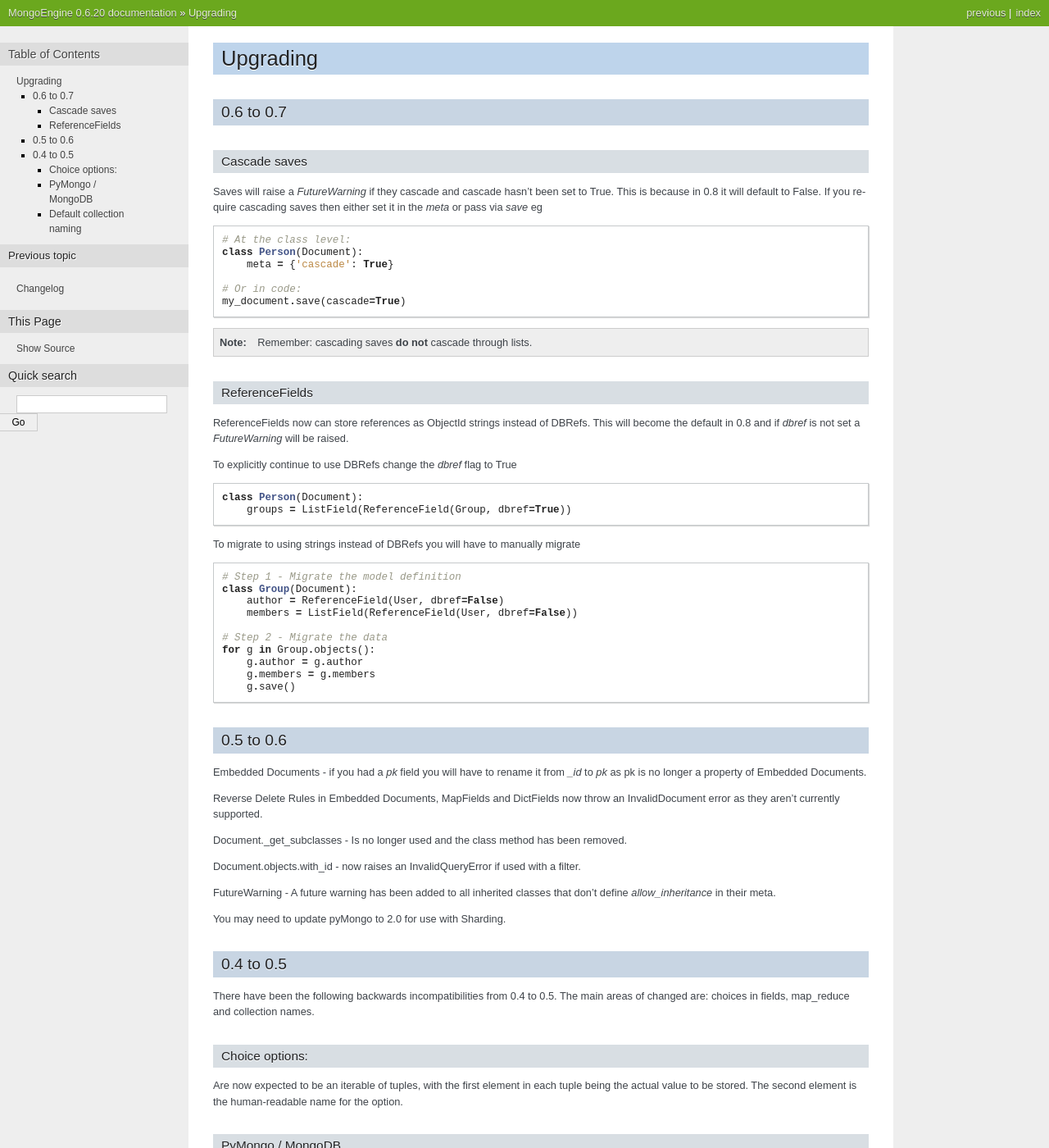
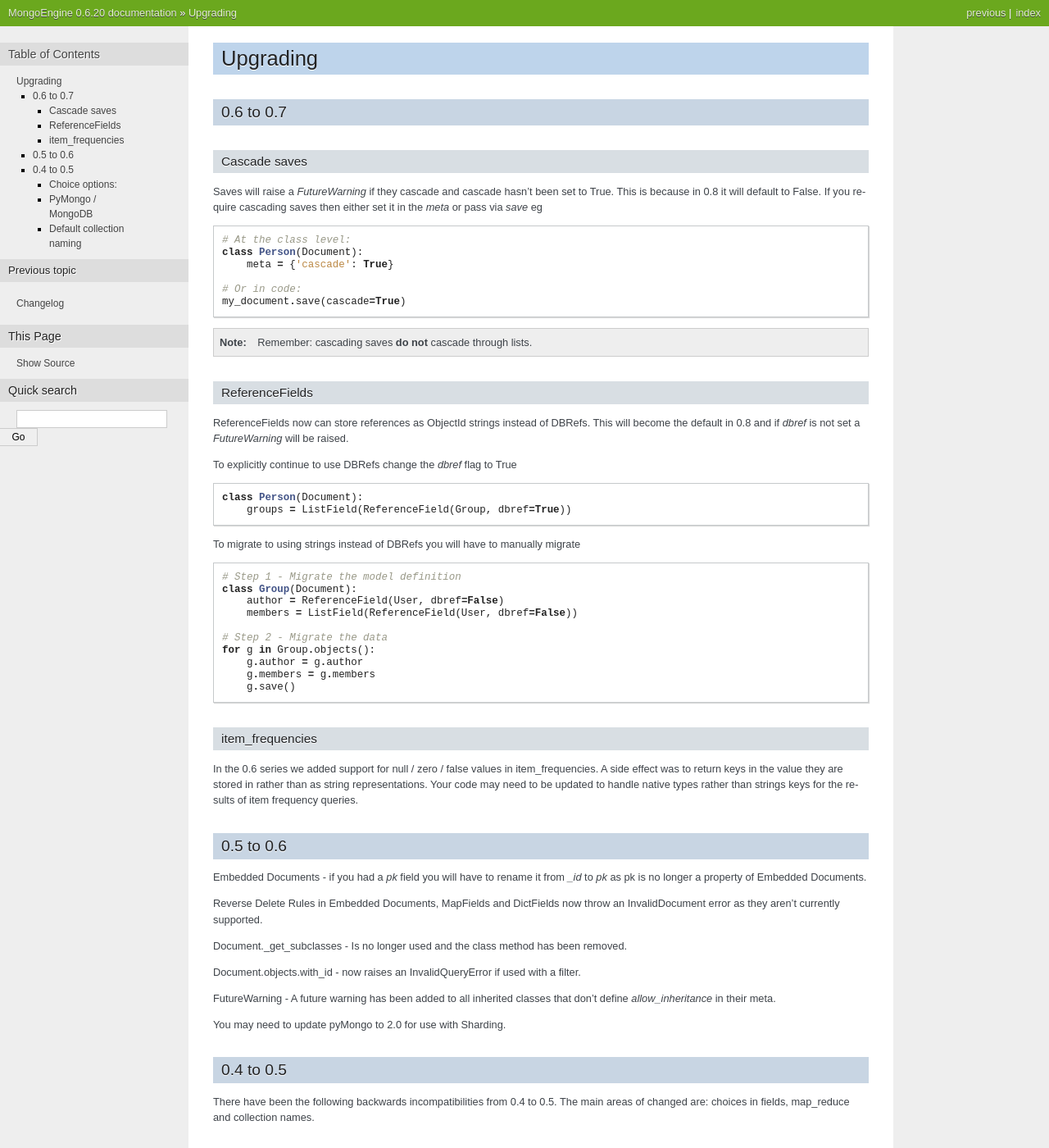
Before and after one commit to MongoEngine/mongoengine, a Sphinx documentation site: the page built from docs/upgrade.rst, in a window 1280 px wide and 1400 px high. Shown: the whole window at 82% size. Built offline with Sphinx 7.4.7, drawn with Linux system fonts in a browser that asks for light colours.

Commit message:
Updated upgrade documents

```diff
--- a/docs/upgrade.rst
+++ b/docs/upgrade.rst
@@ -51,6 +51,15 @@ migrate ::
             g.members = g.members
             g.save()
 
+
+item_frequencies
+----------------
+
+In the 0.6 series we added support for null / zero / false values in
+item_frequencies.  A side effect was to return keys in the value they are
+stored in rather than as string representations.  Your code may need to be
+updated to handle native types rather than strings keys for the results of
+item frequency queries.
 
 0.5 to 0.6
 ==========
```
